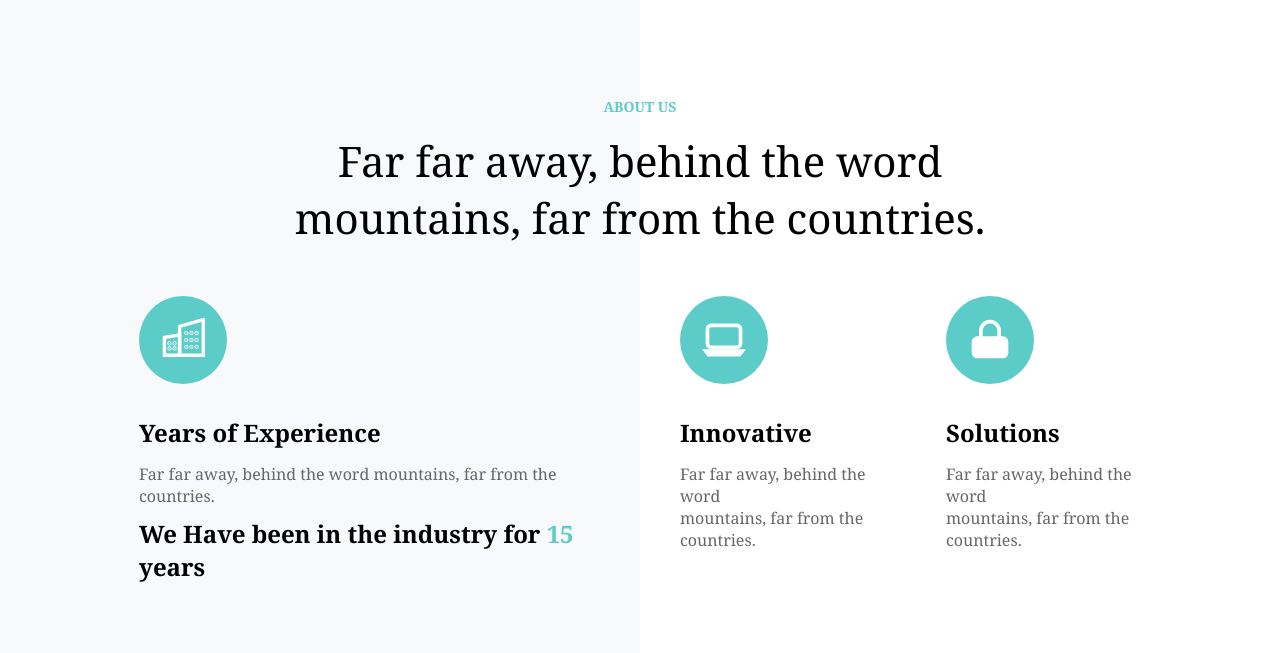
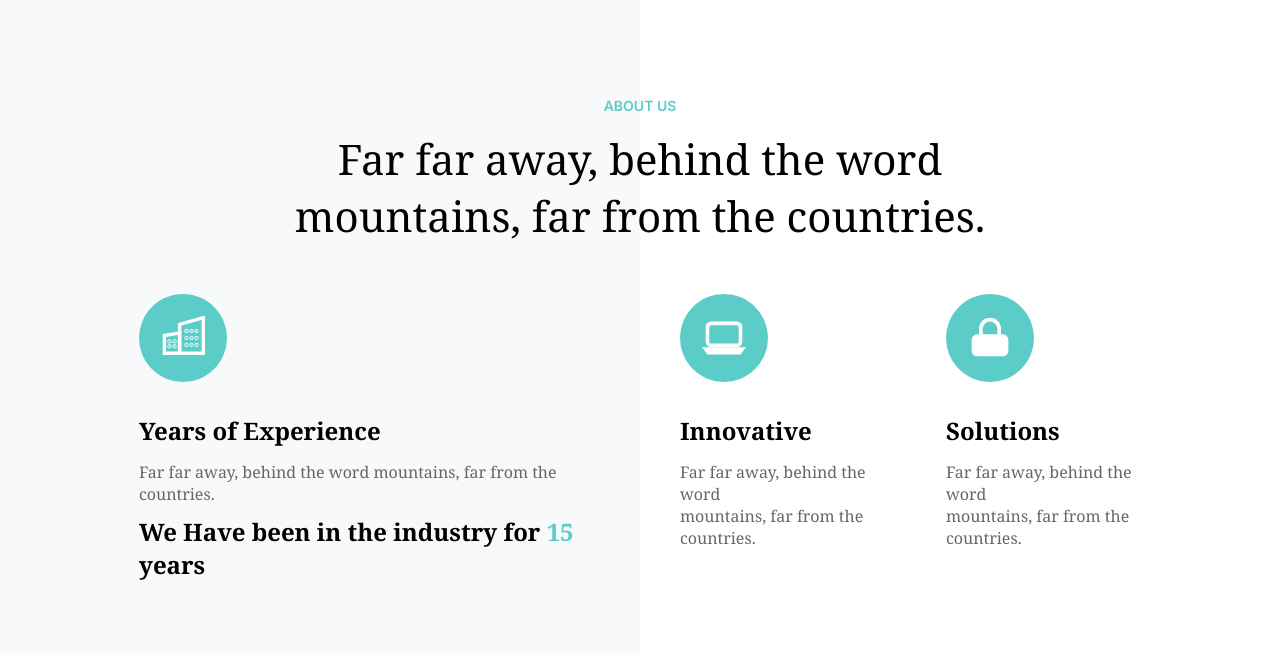
Before and after one commit to Zenoviia/Front-end-8, a plain HTML site: page index.html in a window 1280 px wide. Shown: the part 883-1536 px from the top of the page. Drawn offline with Linux system fonts and the light colour scheme.

```diff
--- a/styles.css
+++ b/styles.css
@@ -16,7 +16,9 @@ header .logo,
 header nav a,
 .about-new .section-label,
 .about-new .feature-title,
-.about-new .feature-text {
+.about-new .feature-text,
+.features .section-label,
+.pricing .section-label {
   font-family: "Inter", sans-serif;
 }
 
@@ -862,6 +864,9 @@ nav a:first-child::after {
   .testimonial {
     padding-top: 120px;
   }
+  .about-new .about-left-text {
+    text-align: center;
+  }
 }
 
 @media (max-width: 768px) {
```
